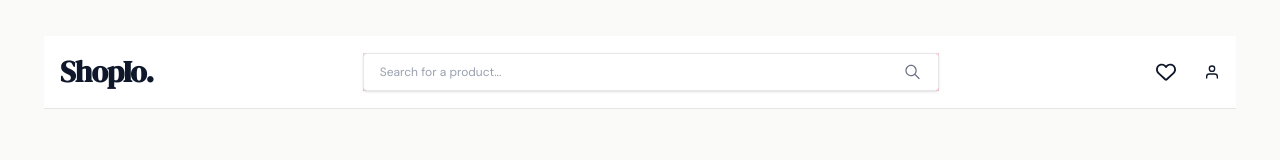
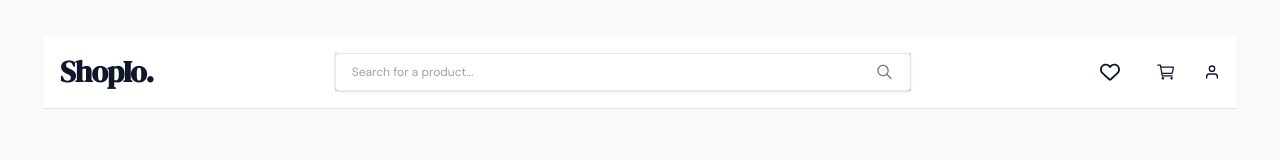
Before and after one commit to przemyslaw-bialk/next-js-shop, a Next.js app: page /dashboard/categories/new in a window 1280 px wide. Shown: the top 160 px of the page. Built offline with nearby package versions, Linux system fonts and the light colour scheme; no server answers.

Commit message:
setting up store with redux toolkit for cart

```diff
--- /dev/null
+++ b/app/(SHOP)/cart/page.tsx
@@ -0,0 +1,9 @@
+const CartPage = () => {
+  return (
+    <h1>
+      <p>cart page</p>
+    </h1>
+  );
+};
+
+export default CartPage;
--- a/app/components/Header.tsx
+++ b/app/components/Header.tsx
@@ -6,6 +6,7 @@ import TopInfoBanner from "../(SHOP)/components/TopInfoBanner";
 import UserProfile from "../(SHOP)/components/UserProfile";
 import SearchBar from "../(SHOP)/components/SearchBar";
 import { FaRegHeart } from "react-icons/fa6";
+import { IoCartOutline } from "react-icons/io5";
 
 export default function Header() {
   const { isSignedIn } = useUser();
@@ -33,6 +34,12 @@ export default function Header() {
             >
               <FaRegHeart />
             </Link>
+            <Link
+              href="/cart"
+              className="rounded-full p-2 text-xl transition hover:bg-neutral-100 hover:text-primary"
+            >
+              <IoCartOutline />
+            </Link>
 
             <UserProfile />
 
--- /dev/null
+++ b/app/features/cart/cartSlice.ts
@@ -0,0 +1,24 @@
+import { createSlice, PayloadAction } from "@reduxjs/toolkit";
+import { CartItem } from "./cartTypes";
+
+type CartState = {
+  items: CartItem[];
+};
+
+const initialState: CartState = {
+  items: [],
+};
+
+export const cartSlice = createSlice({
+  name: "cart",
+  initialState,
+  reducers: {
+    addToCart: (state, action: PayloadAction<CartItem>) => {
+      state.items.push(action.payload);
+    },
+  },
+});
+
+export const { addToCart } = cartSlice.actions;
+
+export default cartSlice.reducer;
--- /dev/null
+++ b/app/features/cart/cartTypes.ts
@@ -0,0 +1,8 @@
+export type CartItem = {
+  id: string;
+  name: string;
+  price: number;
+  image: string;
+  quantity: number;
+  size?: string;
+};
--- a/app/layout.tsx
+++ b/app/layout.tsx
@@ -5,6 +5,7 @@ import Header from "./components/Header";
 import { ClerkProvider, ClerkLoaded, ClerkLoading } from "@clerk/nextjs";
 import Loader from "./components/Loader";
 import { Toaster } from "sonner";
+import StoreProvider from "./provider";
 
 export const dmSans = DM_Sans({
   subsets: ["latin"],
@@ -37,6 +38,7 @@ export default function RootLayout({
           className="min-h-full flex flex-col max-w-300 m-auto p-1"
           suppressHydrationWarning
         >
+          <StoreProvider>
             <ClerkLoading>
               <Loader />
             </ClerkLoading>
@@ -45,6 +47,7 @@ export default function RootLayout({
               {children}
               <Toaster position="top-center" />
             </ClerkLoaded>
+          </StoreProvider>
         </body>
       </html>
     </ClerkProvider>
--- /dev/null
+++ b/app/provider.tsx
@@ -0,0 +1,12 @@
+"use client";
+
+import { Provider } from "react-redux";
+import { store } from "./store";
+
+export default function StoreProvider({
+  children,
+}: {
+  children: React.ReactNode;
+}) {
+  return <Provider store={store}>{children}</Provider>;
+}
--- /dev/null
+++ b/app/store.ts
@@ -0,0 +1,13 @@
+import { configureStore } from "@reduxjs/toolkit";
+import cartReducer from "./features/cart/cartSlice";
+
+export const store = configureStore({
+  reducer: {
+    cart: cartReducer,
+  },
+});
+
+// Infer the `RootState` and `AppDispatch` types from the store itself
+export type RootState = ReturnType<typeof store.getState>;
+// Inferred type: {posts: PostsState, comments: CommentsState, users: UsersState}
+export type AppDispatch = typeof store.dispatch;
--- a/package.json
+++ b/package.json
@@ -10,6 +10,7 @@
   },
   "dependencies": {
     "@clerk/nextjs": "^7.4.0",
+    "@reduxjs/toolkit": "^2.12.0",
     "cloudinary": "^2.10.0",
     "embla-carousel-autoplay": "^8.6.0",
     "embla-carousel-react": "^8.6.0",
@@ -20,6 +21,7 @@
     "react": "19.2.4",
     "react-dom": "19.2.4",
     "react-icons": "^5.6.0",
+    "react-redux": "^9.3.0",
     "sonner": "^2.0.7"
   },
   "devDependencies": {
```
Also changed, not shown: 1 other file (tests, documents, lock files or other folders). Lines whose indentation alone changed are shown as unchanged.
